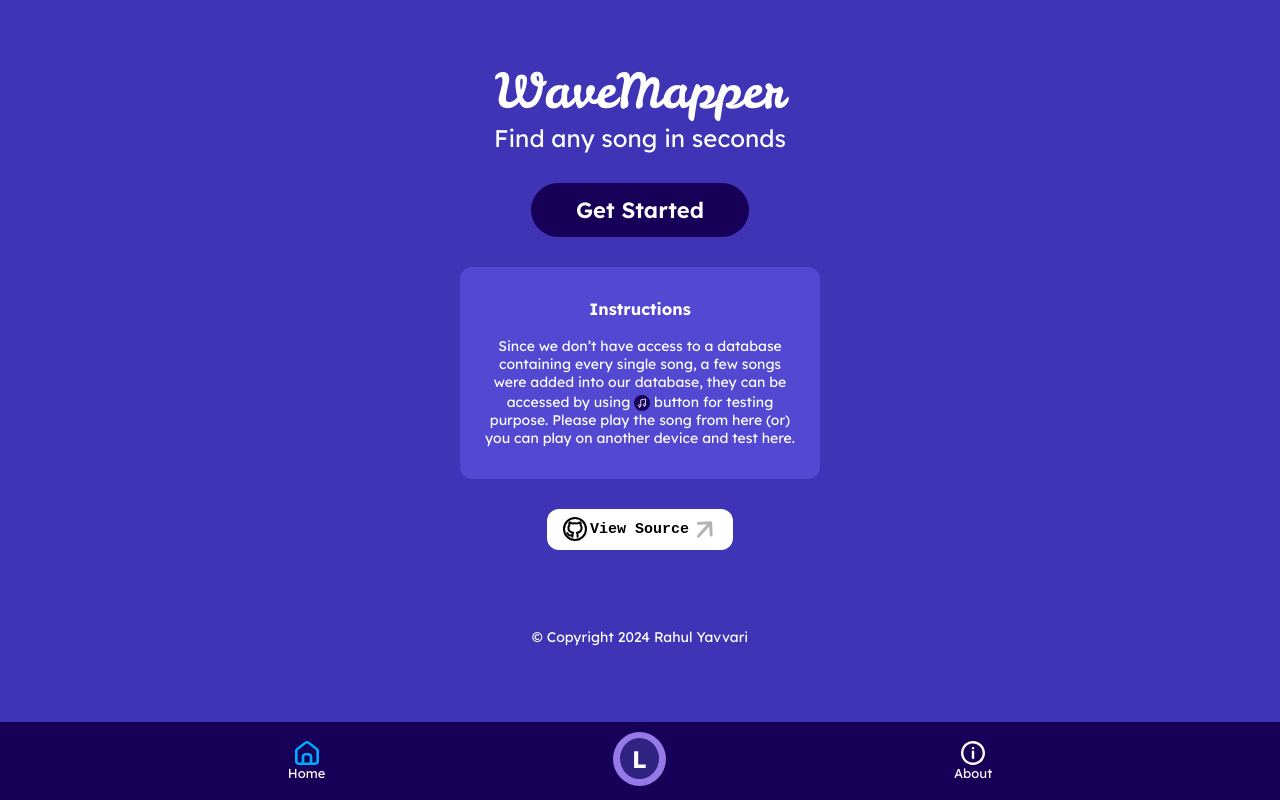
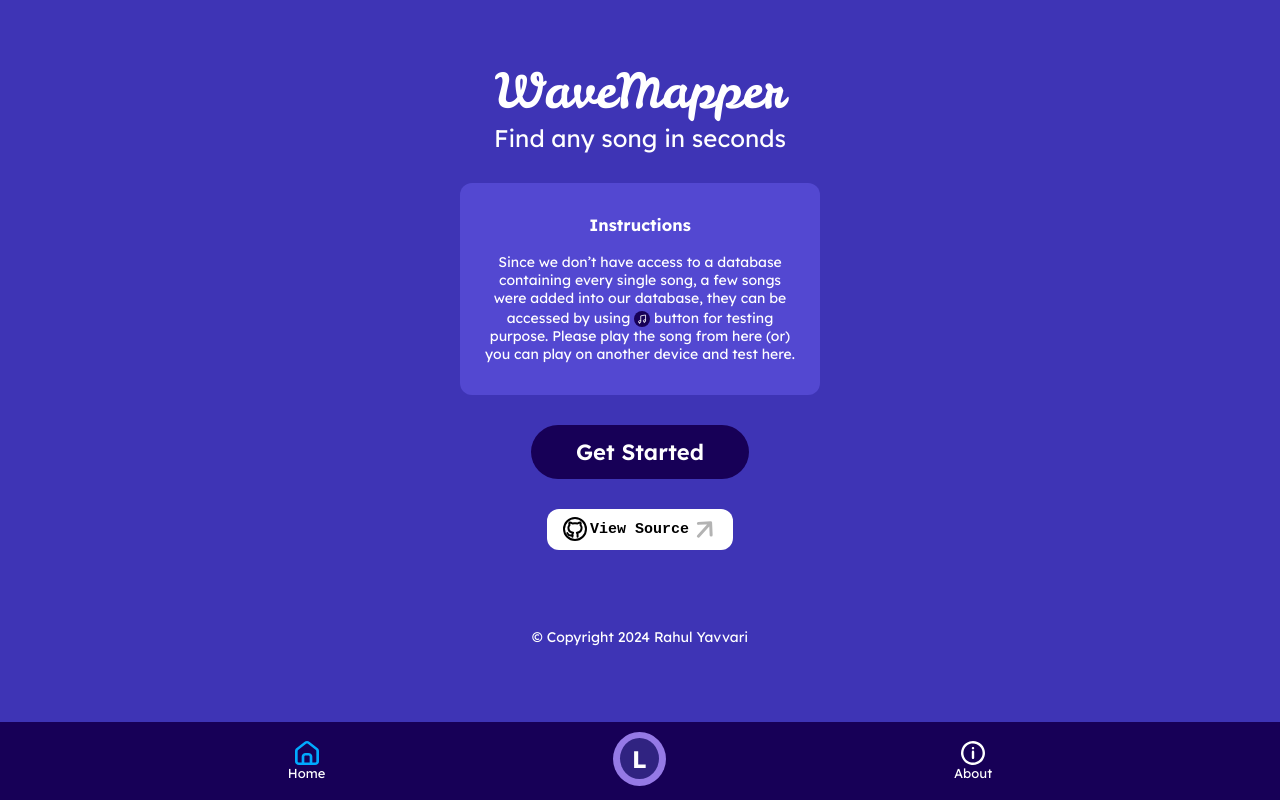
Before and after one commit to RahulYavvari/WaveMapperClient, a React (Vite) app: page /app/home in a window 1280 px wide. Built offline with nearby package versions, Linux system fonts and the light colour scheme; the HTML template or start-up script is replaced by a standard one.

Commit message:
User Experience Update

```diff
--- a/src/components/Home/Home.jsx
+++ b/src/components/Home/Home.jsx
@@ -9,10 +9,10 @@ function Home() {
     return (
         <div className="page-container">
             <Heading/>
-            <GetStarted />
             <div className="content-container">
                 <InstructionsContainer />
             </div>
+            <GetStarted />
             <ViewSourceBtn />
             <Footer />
         </div>
```
